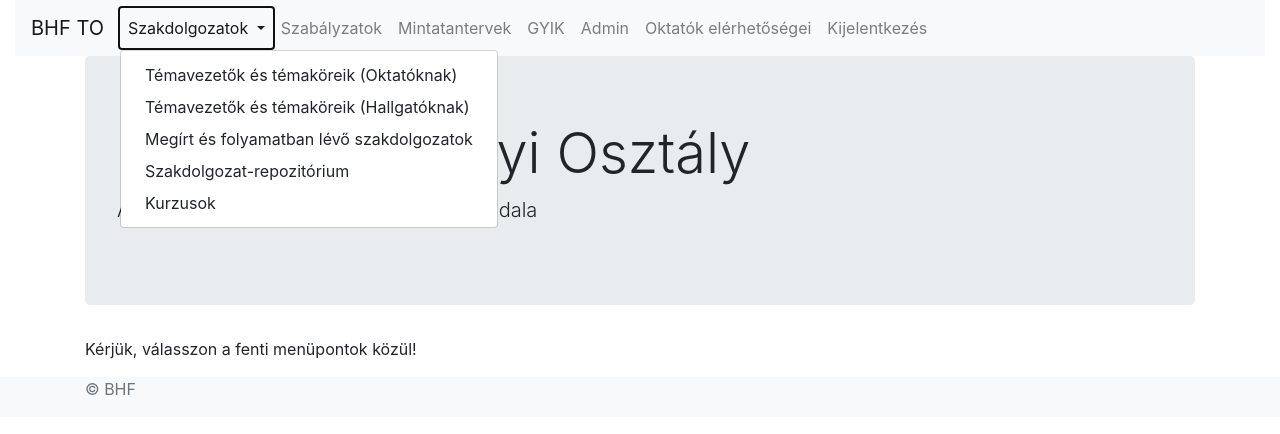
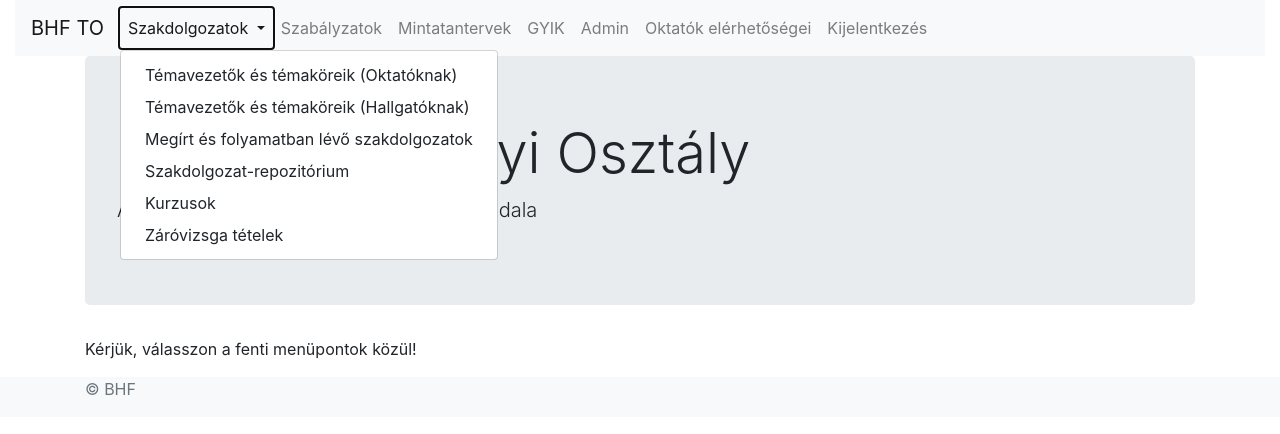
Before and after one commit to schcsaba/tanulmanyi, a Django app: page / in a window 1280 px wide, after a click on "Szakdolgozatok". Shown: the top 434 px of the page. Run offline with Django 3.2, Linux system fonts and the light colour scheme; the visitor is signed in with stand-in values (Sample User, id 1); some libraries are stand-ins or nearby versions.

Commit message:
fix: make zarovizsga_tetelek menu available to students

```diff
--- a/tanulmanyi/templates/tanulmanyi/home.html
+++ b/tanulmanyi/templates/tanulmanyi/home.html
@@ -21,8 +21,8 @@
             szakdolgozatok</a>
         <a class="dropdown-item" href="/szakdolgozatok/szakdolgozatrepozitorium">Szakdolgozat-repozitórium</a>
         <a class="dropdown-item" href="/szakdolgozatok/kurzusok">Kurzusok</a>
+        <a class="dropdown-item" href="/szakdolgozatok/zarovizsga_tetelek">Záróvizsga tételek</a>
         {% if is_oktato %}
-        <a class="dropdown-item" href="/szakdolgozatok/zarovizsga_tetelek">Záróvizsga tételek</a>
         <a class="dropdown-item" href="/szakdolgozatok/megirt">Megírt szakdolgozatok témavezetőnként</a>
         <a class="dropdown-item" href="/szakdolgozatok/megirtak_jegyenkent">Megírt szakdolgozatok érdemjegyenként</a>
         {% endif %}
```
